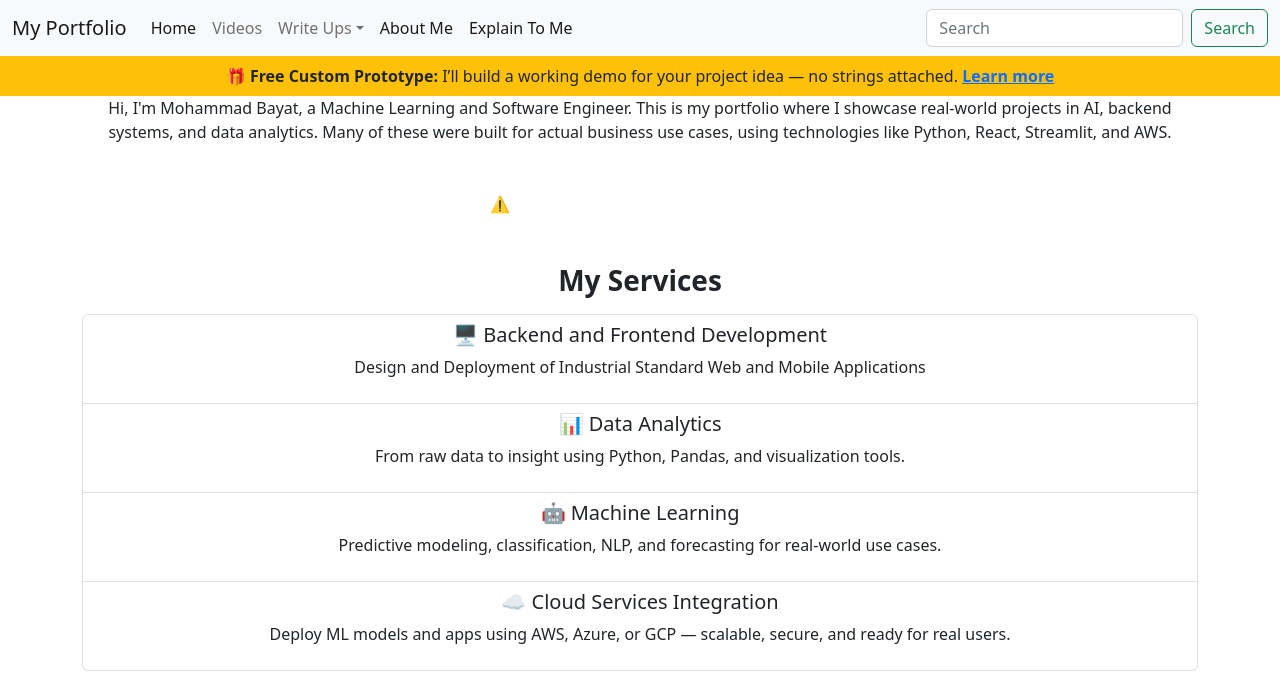
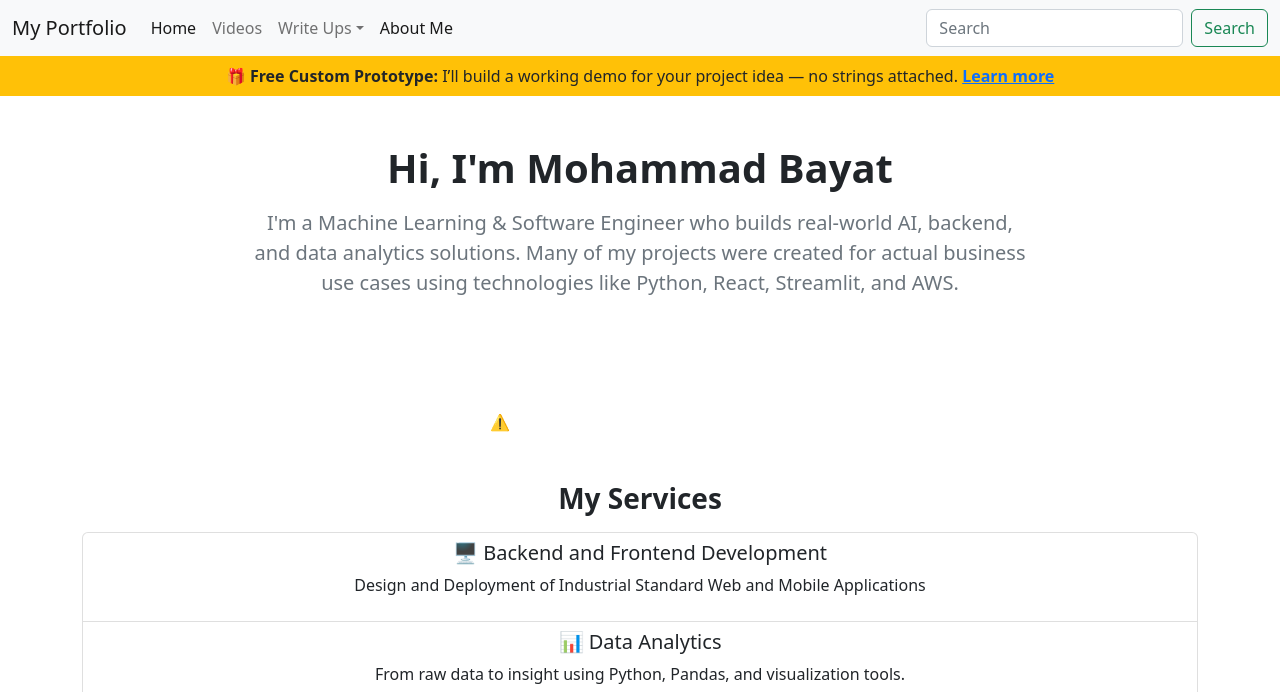
Before and after one commit to mpaydar/myProjectsAndWriteUps, a plain HTML site: page index.html in a window 1280 px wide. Shown: the top 692 px of the page. Drawn offline with nearby package versions, Linux system fonts and the light colour scheme; no server answers.

Commit message:
Adding more UI

```diff
--- a/index.html
+++ b/index.html
@@ -51,7 +51,6 @@
           </ul>
         </li>
         <li class="nav-item"><a class="nav-link active" href="#">About Me</a></li>
-        <li class="nav-item"><a class="nav-link active" href="#">Explain To Me</a></li>
 
       </ul>
 
@@ -70,8 +69,13 @@
 <div class="container text-center">
   <div class="row">
     <div class="col align-self-start">
-      Hi, I'm Mohammad Bayat, a Machine Learning and Software Engineer. This is my portfolio where I showcase real-world projects in AI, backend systems, and data analytics.
-      Many of these were built for actual business use cases, using technologies like Python, React, Streamlit, and AWS.
+      <section class="container text-center py-5" style="max-width: 800px;">
+              <h1 class="fw-bold mb-3">Hi, I'm Mohammad Bayat</h1>
+              <p class="lead text-muted">
+                I'm a <strong>Machine Learning & Software Engineer</strong> who builds real-world AI, backend, and data analytics solutions.
+                Many of my projects were created for actual business use cases using technologies like <strong>Python, React, Streamlit, and AWS</strong>.
+              </p>
+        </section>
     </div>
 
   </div>
```
